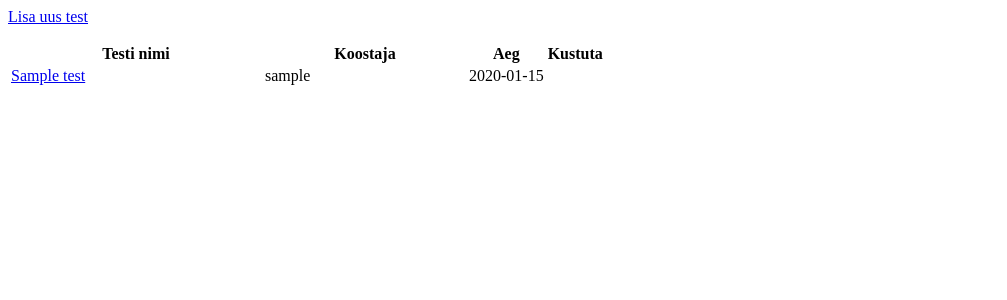
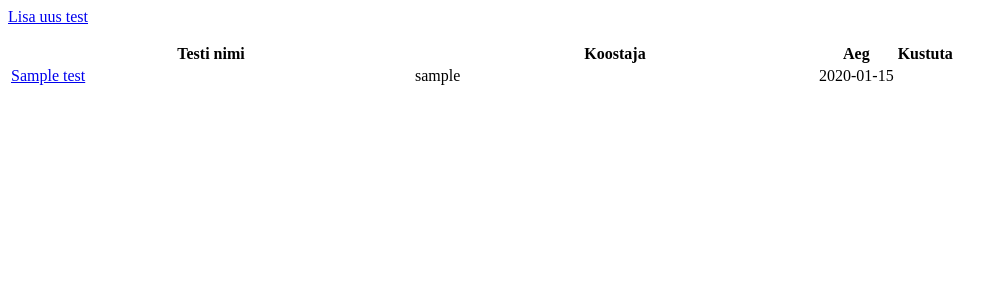
Before and after one commit to henno/testly, a PHP site: the page made by views/tests_index_view.php in a window 1280 px wide. Shown: the top 300 px of the page, without its empty margins (0-1007 px from the left). Run offline with PHP 8.4, Linux system fonts and the light colour scheme; the template is opened without the code that fills it: most values are stand-ins (such as "Sample title", 1, 10 or a date in 2020); some libraries are stand-ins or nearby versions.

Commit message:
[Fixes # 51135637] Delete pencil icon vol2.

```diff
--- a/views/tests_index_view.php
+++ b/views/tests_index_view.php
@@ -4,16 +4,21 @@
 		width: auto !important;
 
 	}
+
 	#tests-table.table-bordered,
-	#tests-table.table-bordered tr td#date,
-	#tests-table.table-bordered tr td#edit{
+	#tests-table.table-bordered tr td#date {
 		width: auto !important;
 	}
-	#tests-table.table-bordered tr td#name  {
-		width: 250px !important;
+	#tests-table.table-bordered tr td#delete {
+		width: auto !important;
 	}
-	#tests-table.table-bordered tr td#username  {
-		width: 200px  !important;
+
+	#tests-table.table-bordered tr td#name {
+		width: 400px !important;
+	}
+
+	#tests-table.table-bordered tr td#username {
+		width: 400px !important;
 	}
 
 
@@ -31,22 +36,22 @@
 	</tr>
 	</thead>
 	<tbody>
-	<?if ( !empty ($tests)): foreach($tests as $test):?>
-	<tr id="test<?=$test['test_id']?>">
+	<?if (! empty ($tests)): foreach ($tests as $test): ?>
+		<tr id="test<?= $test['test_id'] ?>">
 			<td id="name"><a href="/testly/tests/edit/<?= $test['test_id'] ?>"/><?=$test['name']?></td>
 			<td id="username"><?=$test['username']?></td>
-		<td id="date""><?=substr($test['date'],0,10)?></td>
+			<td id="date"><?= substr($test['date'], 0, 10) ?></td>
 			<td id="delete">
 
 				<a href="#" onclick="if(!confirm('Oled kindel?')) return false;
-				remove_test_ajax(<?=$test['test_id']?>); return false">
+					remove_test_ajax(<?= $test['test_id'] ?>); return false">
 					<i class="icon-trash"></i>
 			</td>
 		</tr>
 	<? endforeach; endif ?>
 	</tbody>
 </table>
-<link rel="stylesheet" type="text/css" href="<?=ASSETS_URL?>css/jquery.confirm.css" />
+<link rel="stylesheet" type="text/css" href="<?= ASSETS_URL ?>css/jquery.confirm.css"/>
 <div class="item" style="display:none">y
 	<div class="delete">x</div>
 </div>
```
Also changed, not shown: assets/js/tests.js (line endings or trailing spaces). Lines whose indentation alone changed are shown as unchanged.
